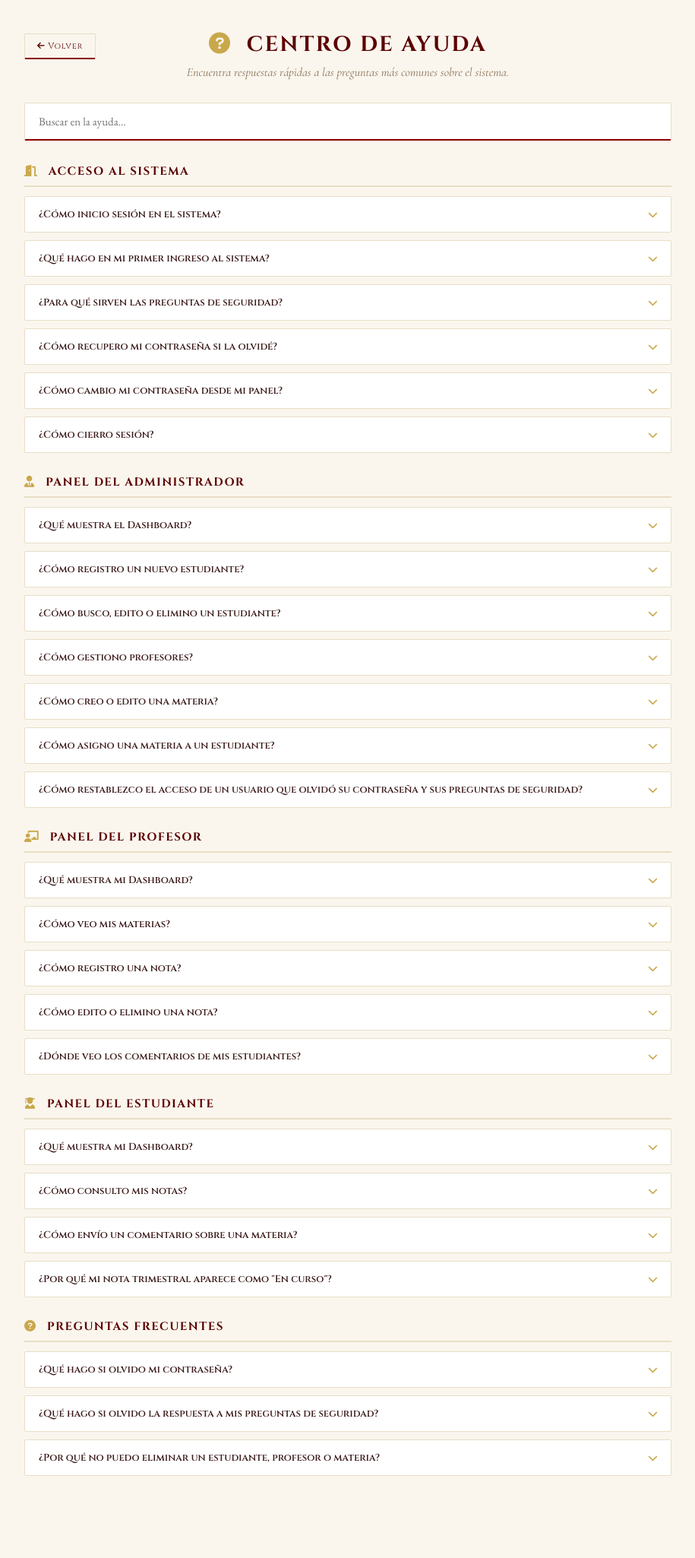
After one commit to GamuDevOne/Gestion_Escolar_web, a PHP site: page /ayuda.html in a window 1280 px wide. The commit adds this page. Shown: the whole page at 76% size, without its empty margins (182-1097 px from the left). Run offline with PHP 8.4, Linux system fonts and the light colour scheme.

Commit message:
webV_1 modificaciones finales (centro de ayuda y receteo de contraseña de usuarios)

```diff
--- /dev/null
+++ b/frontend/ayuda.html
@@ -0,0 +1,29 @@
+<!DOCTYPE html>
+<html lang="es">
+<head>
+    <meta charset="UTF-8">
+    <meta name="viewport" content="width=device-width, initial-scale=1.0">
+    <title>Ayuda — Gestión Escolar</title>
+    <link rel="preconnect" href="https://fonts.googleapis.com">
+    <link href="https://fonts.googleapis.com/css2?family=Cormorant+Garamond:ital,wght@0,300;0,400;0,600;0,700;1,300;1,400&family=Cinzel:wght@400;600;700;900&family=EB+Garamond:wght@400;500;600&display=swap" rel="stylesheet">
+    <link rel="stylesheet" href="https://cdnjs.cloudflare.com/ajax/libs/font-awesome/6.0.0/css/all.min.css">
+    <link rel="stylesheet" href="css/ayuda.css?v=3.0">
+</head>
+<body>
+    <div class="ayuda-container">
+        <header class="ayuda-header">
+            <button class="btn-volver" onclick="volverAlPanel()"><i class="fas fa-arrow-left"></i> Volver</button>
+            <h1><i class="fas fa-circle-question"></i> Centro de Ayuda</h1>
+            <p>Encuentra respuestas rápidas a las preguntas más comunes sobre el sistema.</p>
+        </header>
+
+        <div class="ayuda-search">
+            <input type="text" id="ayudaSearch" placeholder="Buscar en la ayuda...">
+        </div>
+
+        <main id="ayudaContent" class="ayuda-content"></main>
+    </div>
+
+    <script src="js/ayuda.js"></script>
+</body>
+</html>
--- /dev/null
+++ b/frontend/css/ayuda.css
@@ -0,0 +1,175 @@
+@import url('https://fonts.googleapis.com/css2?family=Cormorant+Garamond:ital,wght@0,300;0,400;0,600;0,700;1,300;1,400&family=Cinzel:wght@400;600;700;900&family=EB+Garamond:wght@400;500;600&display=swap');
+
+* { margin:0; padding:0; box-sizing:border-box; }
+
+/*
+ * NOTA SOBRE CACHÉ DEL NAVEGADOR:
+ * Si modificas este archivo y los cambios no se ven reflejados en el navegador
+ * (aunque hagas Ctrl+Shift+R), el problema casi siempre es que el navegador
+ * sigue usando una copia cacheada del CSS.
+ *
+ * Solución: en el <link> (del html donde se llame al archivo), agrega o sube el parámetro
+ * de versión, ej: css/ayuda.css?v=2 -> ?v=3
+ * El navegador trata cada valor de "?v=" como una URL distinta, por lo que
+ * se ve obligado a descargar el archivo de nuevo en vez de reutilizar el caché.
+ *
+ * Solo es necesario mientras se está modificando el archivo activamente.
+ * Una vez estable, se puede dejar el número de versión como esté (no afecta
+ * el funcionamiento) o quitarlo sin problema.
+ */
+
+:root {
+    --crimson: #8B0000;
+    --crimson-deep: #5C0000;
+    --gold: #C9A84C;
+    --gold-light: #E2C97E;
+    --gold-pale: #F5E6B8;
+    --ivory: #FAF6EE;
+    --ivory-dark: #F0E8D5;
+    --parchment: #E8DEC6;
+    --ink: #1A0A0A;
+    --ink-soft: #3B1A1A;
+}
+
+body {
+    font-family: 'EB Garamond', Georgia, serif;
+    background: var(--ivory);
+    color: var(--ink);
+}
+
+.ayuda-container {
+    max-width: 900px;
+    margin: 0 auto;
+    padding: 40px 24px 80px;
+}
+
+.ayuda-header {
+    text-align: center;
+    margin-bottom: 30px;
+    position: relative;
+}
+
+.btn-volver {
+    position: absolute;
+    left: 0;
+    top: 4px;
+    background: transparent;
+    border: 1px solid var(--parchment);
+    border-bottom: 2px solid var(--crimson);
+    padding: 8px 16px;
+    border-radius: 2px;
+    font-family: 'Cinzel', serif;
+    font-size: 11px;
+    letter-spacing: 0.08em;
+    color: var(--crimson-deep);
+    cursor: pointer;
+    transition: 0.2s;
+}
+
+.btn-volver:hover { background: var(--ivory-dark); }
+
+.ayuda-header h1 {
+    font-family: 'Cinzel', serif;
+    font-size: 28px;
+    color: var(--crimson-deep);
+    letter-spacing: 0.08em;
+    text-transform: uppercase;
+}
+
+.ayuda-header h1 i { color: var(--gold); margin-right: 10px; }
+
+.ayuda-header p {
+    font-family: 'Cormorant Garamond', serif;
+    font-style: italic;
+    color: #8a7055;
+    margin-top: 8px;
+}
+
+.ayuda-search { margin-bottom: 30px; }
+
+.ayuda-search input {
+    width: 100%;
+    padding: 14px 18px;
+    border: 1px solid var(--parchment);
+    border-bottom: 2px solid var(--crimson);
+    border-radius: 2px;
+    font-family: 'EB Garamond', serif;
+    font-size: 15px;
+    background: white;
+    outline: none;
+}
+
+.ayuda-search input:focus { border-bottom-color: var(--gold); }
+
+.ayuda-section { margin-bottom: 28px; }
+
+.ayuda-section-title {
+    font-family: 'Cinzel', serif;
+    font-size: 15px;
+    font-weight: 700;
+    letter-spacing: 0.1em;
+    text-transform: uppercase;
+    color: var(--crimson-deep);
+    margin-bottom: 12px;
+    padding-bottom: 8px;
+    border-bottom: 2px solid var(--parchment);
+}
+
+.ayuda-section-title i { color: var(--gold); margin-right: 8px; }
+
+.ayuda-item {
+    background: white;
+    border: 1px solid var(--parchment);
+    border-radius: 2px;
+    margin-bottom: 10px;
+    overflow: hidden;
+}
+
+.ayuda-question {
+    padding: 14px 18px;
+    cursor: pointer;
+    display: flex;
+    justify-content: space-between;
+    align-items: center;
+    gap: 12px;
+    font-family: 'Cinzel', serif;
+    font-size: 13px;
+    font-weight: 600;
+    color: var(--ink-soft);
+    transition: background 0.2s;
+}
+
+.ayuda-question:hover { background: var(--ivory-dark); }
+
+.ayuda-question i.chevron { color: var(--gold); transition: transform 0.25s; flex-shrink: 0; }
+
+.ayuda-item.open .ayuda-question i.chevron { transform: rotate(180deg); }
+
+.ayuda-answer {
+    max-height: 0;
+    overflow: hidden;
+    transition: max-height 0.3s ease;
+}
+
+.ayuda-answer-inner {
+    padding: 0 18px 16px;
+    font-family: 'EB Garamond', serif;
+    font-size: 15px;
+    color: var(--ink-soft);
+    line-height: 1.6;
+}
+
+.ayuda-answer strong { color: var(--crimson-deep); }
+
+.ayuda-no-results {
+    text-align: center;
+    padding: 40px;
+    color: #8a7055;
+    font-style: italic;
+    font-family: 'Cormorant Garamond', serif;
+}
+
+@media (max-width: 600px) {
+    .btn-volver { position: static; margin-bottom: 16px; display: inline-block; }
+    .ayuda-header h1 { font-size: 22px; }
+}
--- a/frontend/profesor.html
+++ b/frontend/profesor.html
@@ -30,6 +30,9 @@
             <button class="btn-cambiar-pass" onclick="openChangePasswordModal()">
                 <i class="fas fa-key"></i> <span> Cambiar contraseña</span>
             </button>
+            <a href="ayuda.html" class="btn-cambiar-pass" style="text-decoration:none;">
+                <i class="fas fa-circle-question"></i> <span> Ayuda</span>
+            </a>
             <button class="logout-btn" onclick="logout()"><i class="fas fa-sign-out-alt"></i> <span> Cerrar sesión</span></button>
         </aside>
 
```
Also changed, not shown: frontend/admin.html (+5 -5 lines), frontend/css/admin.css (+46 -0 lines), frontend/estudiante.html (+7 -5 lines), frontend/js/admin.js (+96 -0 lines), frontend/js/ayuda.js (added, +140 -0 lines).
